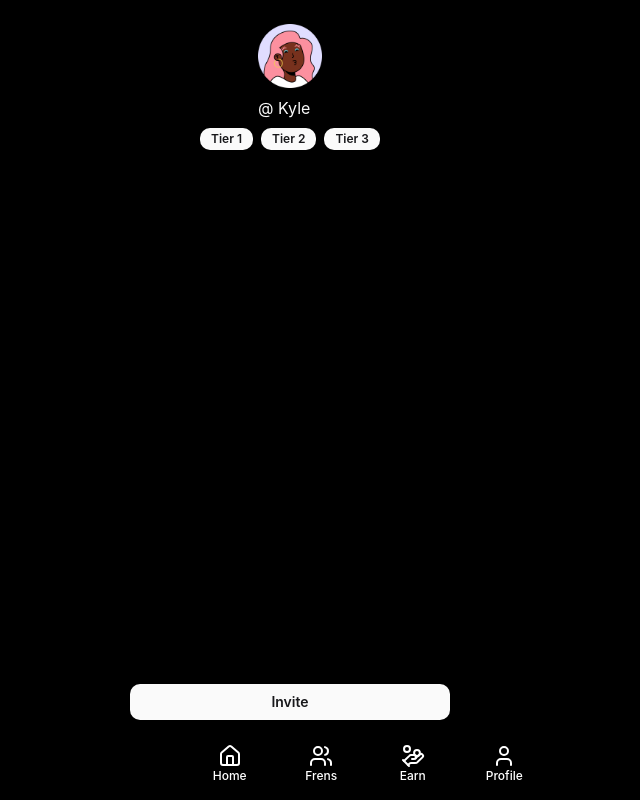
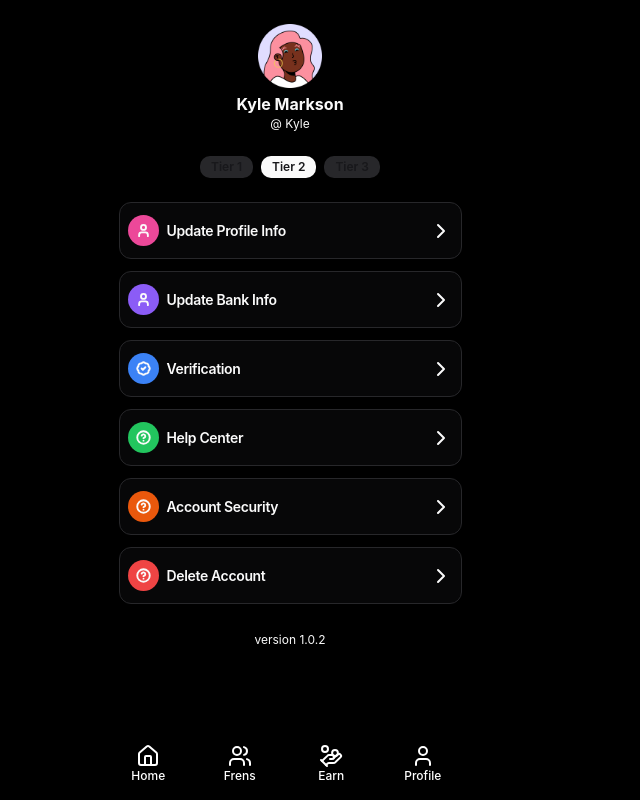
Before and after one commit to Precious-c/fiatswap, a React (Vite) app: page /profile in a window 1280 px wide. Shown: the whole page, without its empty margins (350-990 px from the left). Built offline with nearby package versions, Linux system fonts and the light colour scheme; what ldrs would draw is missing.

Commit message:
profile section

```diff
--- a/src/App.tsx
+++ b/src/App.tsx
@@ -4,7 +4,7 @@ import { Toaster } from "react-hot-toast";
 
 function App() {
   return (
-    <div className="">
+    <div className="w-[100vw] max-w-[375px]">
       <RouterProvider router={Routes} />
       <Toaster />
     </div>
--- a/src/pages/Profile.tsx
+++ b/src/pages/Profile.tsx
@@ -4,28 +4,94 @@ import avatarImg from "@/assets/avatars/Avatar-4.png";
 import { Button } from "@/components/ui/button";
 import { user } from "@/data";
 import { Badge } from "@/components/ui/badge";
+import { Card, CardTitle } from "@/components/ui/card";
+import { ChevronRight, HelpCircle, User, Verified } from "lucide-react";
 
 const Profile = () => {
   return (
-    <div className="w-full py-6 px-4 flex flex-col  justify-between items-center gap-2 pb-2 max-w-[350px]">
-      <div className="flex flex-col gap-2">
+    <div className=" py-6 px-4 flex flex-col  justify-between  gap-2 pb-20 min-w max-w-[375px]">
+      <div className="flex flex-col justify-center items-center mb-4">
         <Avatar>
-          <AvatarImage src={avatarImg} className="w-16" />
+          <AvatarImage src={avatarImg} className="w-16 mb-1" />
           {/* <AvatarFallback>CN</AvatarFallback> */}
         </Avatar>
-        <p>@ {user.username}</p>
+        <p className="font-bold text-md text-center">{user.fullName}</p>
+        <p className="text-xs  text-center">@ {user.username}</p>
       </div>
 
       {/* VErification level */}
-      <div className="flex gap-2">
-        <Badge>Tier 1</Badge>
+      <div className="flex gap-2 self-center mb-4">
+        <Badge className="bg-accent">Tier 1</Badge>
         <Badge>Tier 2</Badge>
-        <Badge>Tier 3</Badge>
+        <Badge className="bg-accent">Tier 3</Badge>
       </div>
 
-      <Button className=" font-semibold fixed bottom-[80px] right-5 left-5 w-full max-w-[320px] justify-self-center">
+      <div className="flex flex-col gap-3 w-full items-center">
+        <Card className="p-2 py-3 flex border-accent items-center  justify-between w-full">
+          <div className=" flex items-center gap-2">
+            <div className="bg-pink-500 rounded-full p-2 flex items-center justify-center">
+              <User size={"15px"} strokeWidth={3} />
+            </div>
+            <CardTitle className="text-sm ">Update Profile Info</CardTitle>
+          </div>
+          <ChevronRight className="" />
+        </Card>
+
+        <Card className="p-2 py-3 flex border-accent items-center  justify-between w-full">
+          <div className=" flex items-center gap-2">
+            <div className="bg-violet-500 rounded-full p-2 flex items-center justify-center">
+              <User size={"15px"} strokeWidth={3} />
+            </div>
+            <CardTitle className="text-sm ">Update Bank Info</CardTitle>
+          </div>
+          <ChevronRight className="" />
+        </Card>
+
+        <Card className="p-2  py-3 flex border-accent items-center  justify-between w-full">
+          <div className=" flex items-center gap-2">
+            <div className="bg-blue-500 rounded-full p-2 flex items-center justify-center">
+              <Verified size={"15px"} strokeWidth={3} />
+            </div>
+            <CardTitle className="text-sm ">Verification</CardTitle>
+          </div>
+          <ChevronRight className="" />
+        </Card>
+
+        <Card className="p-2  py-3 flex border-accent items-center  justify-between w-full">
+          <div className=" flex items-center gap-2">
+            <div className="bg-green-500 rounded-full p-2 flex items-center justify-center">
+              <HelpCircle size={"15px"} strokeWidth={3} />
+            </div>
+            <CardTitle className="text-sm ">Help Center</CardTitle>
+          </div>
+          <ChevronRight className="" />
+        </Card>
+
+        <Card className="p-2  py-3 flex border-accent items-center  justify-between w-full">
+          <div className=" flex items-center gap-2">
+            <div className="bg-orange-600 rounded-full p-2 flex items-center justify-center">
+              <HelpCircle size={"15px"} strokeWidth={3} />
+            </div>
+            <CardTitle className="text-sm ">Account Security</CardTitle>
+          </div>
+          <ChevronRight className="" />
+        </Card>
+
+        <Card className="p-2  py-3 flex border-accent items-center  justify-between w-full">
+          <div className=" flex items-center gap-2">
+            <div className="bg-red-500 rounded-full p-2 flex items-center justify-center">
+              <HelpCircle size={"15px"} strokeWidth={3} />
+            </div>
+            <CardTitle className="text-sm ">Delete Account</CardTitle>
+          </div>
+          <ChevronRight className="" />
+        </Card>
+      </div>
+
+      <p className="my-5 text-center text-xs">version 1.0.2</p>
+      {/* <Button className=" font-semibold fixed bottom-[80px] right-5 left-5 w-full max-w-[320px] justify-self-center">
         Invite
-      </Button>
+      </Button> */}
     </div>
   );
 };
```
